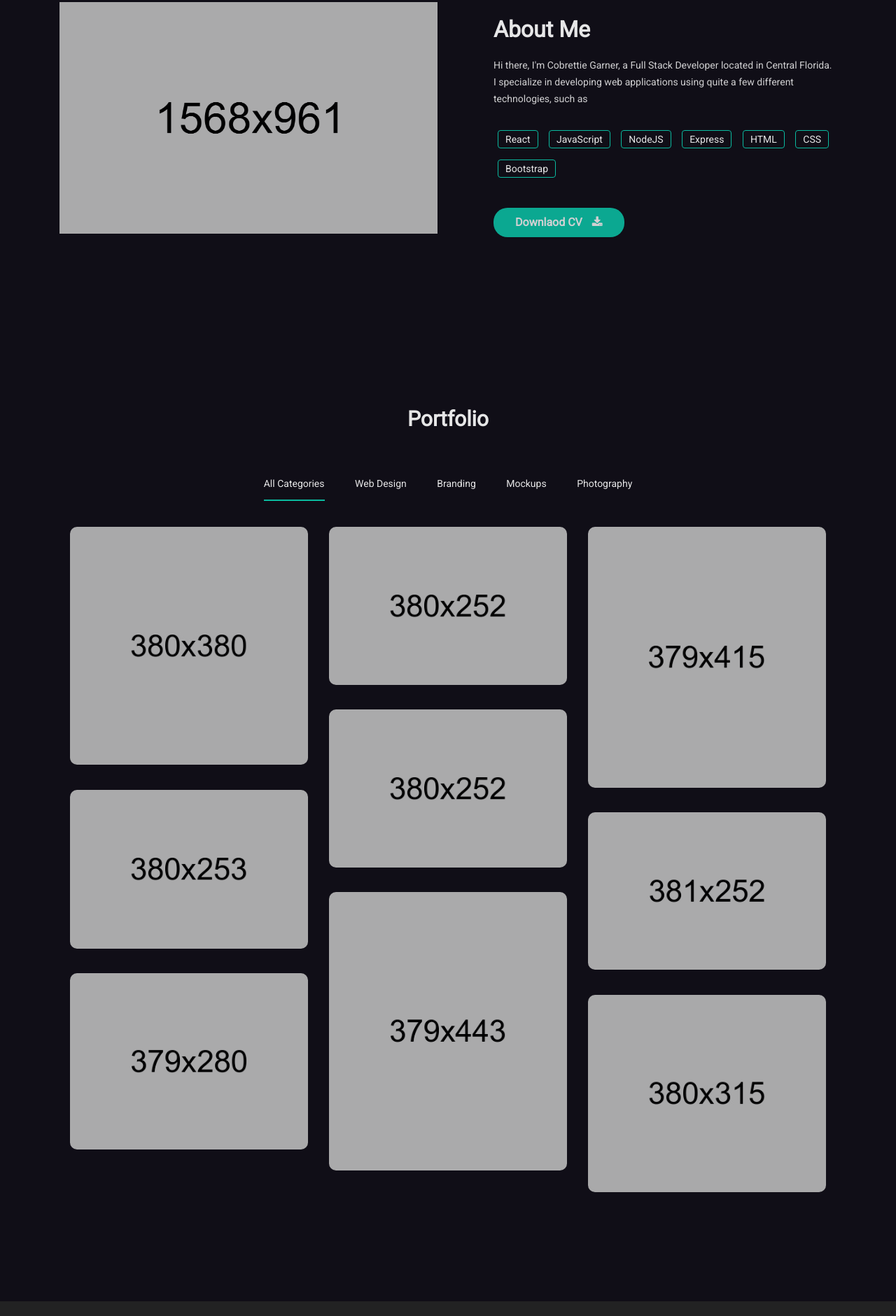
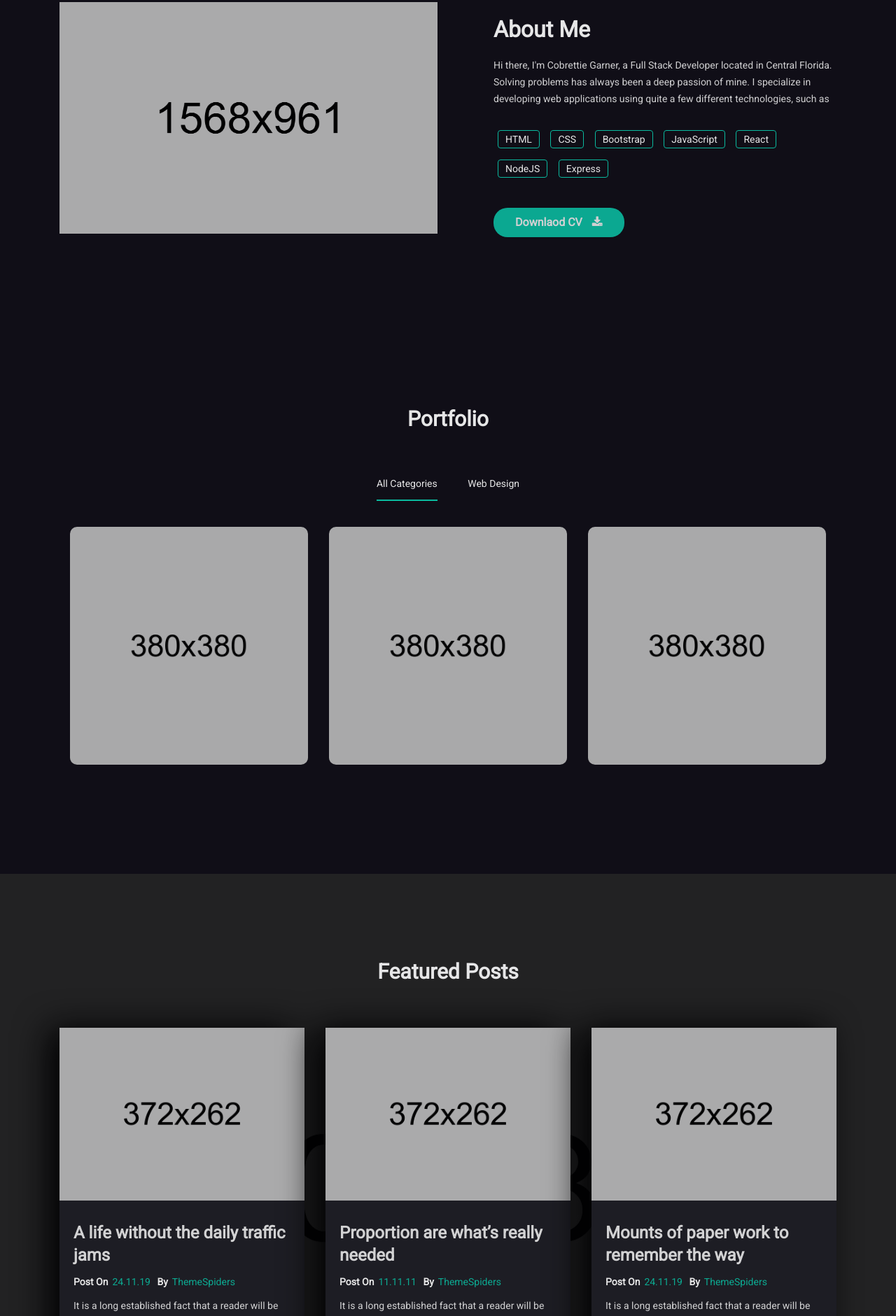
Before and after one commit to Cobrettie/updated-portfolio, a website: page code/html/index.html in a window 1280 px wide. Shown: the part 919-2800 px from the top of the page at 70% size. Drawn offline with Linux system fonts and the light colour scheme.

Commit message:
remove experiences section, remove experiences link from nav, remove un needed content from portfolio

```diff
--- a/code/html/index.html
+++ b/code/html/index.html
@@ -83,9 +83,9 @@
                                 <li class="nav-item">
                                     <a class="nav-link" href="#mh-portfolio">Portfolio</a>
                                 </li>
-                                <li class="nav-item">
+                                <!-- <li class="nav-item">
                                    <a class="nav-link" href="#mh-experience">Experiences</a>
-                                </li>
+                                </li>                                               -->
                                 <!-- <li class="nav-item">
                                     <a class="nav-link" href="#mh-pricing">Pricing</a>
                                 </li> -->
@@ -164,16 +164,16 @@
                     <div class="col-sm-12 col-md-6">
                         <div class="mh-about-inner">
                             <h2 class="wow fadeInUp" data-wow-duration="0.8s" data-wow-delay="0.1s">About Me</h2>
-                            <p class="wow fadeInUp" data-wow-duration="0.8s" data-wow-delay="0.2s">Hi there, I'm Cobrettie Garner, a Full Stack Developer located in Central Florida. I specialize in developing web applications using quite a few different technologies, such as</p>
+                            <p class="wow fadeInUp" data-wow-duration="0.8s" data-wow-delay="0.2s">Hi there, I'm Cobrettie Garner, a Full Stack Developer located in Central Florida. Solving problems has always been a deep passion of mine. I specialize in developing web applications using quite a few different technologies, such as</p>
                             <div class="mh-about-tag wow fadeInUp" data-wow-duration="0.8s" data-wow-delay="0.3s">
                                 <ul>
-                                    <li><span>React</span></li>
-                                    <li><span>JavaScript</span></li>
-                                    <li><span>NodeJS</span></li>
-                                    <li><span>Express</span></li>
                                     <li><span>HTML</span></li>
                                     <li><span>CSS</span></li>
                                     <li><span>Bootstrap</span></li>
+                                    <li><span>JavaScript</span></li>
+                                    <li><span>React</span></li>
+                                    <li><span>NodeJS</span></li>
+                                    <li><span>Express</span></li>
                                 </ul>
                             </div>
                             <a href="" class="btn btn-fill wow fadeInUp" data-wow-duration="0.8s" data-wow-delay="0.4s">Downlaod CV <i class="fa fa-download"></i></a>
@@ -259,9 +259,6 @@
                             <ul>
                                 <li data-filter="*" class="current wow fadeInUp" data-wow-duration="0.8s" data-wow-delay="0.1s"> <span>All Categories</span></li>
                                 <li data-filter=".user-interface" class="wow fadeInUp" data-wow-duration="0.8s" data-wow-delay="0.2s"><span>Web Design</span></li>
-                                <li data-filter=".branding" class="wow fadeInUp" data-wow-duration="0.8s" data-wow-delay="0.3s"><span>Branding</span></li>
-                                <li data-filter=".mockup" class="wow fadeInUp" data-wow-duration="0.8s" data-wow-delay="0.4s"><span>Mockups</span></li>
-                                <li data-filter=".ui" class="wow fadeInUp" data-wow-duration="0.8s" data-wow-delay="0.5s"><span>Photography</span></li>
                             </ul>
                         </div>
                         <div class="mh-project-gallery col-sm-12 wow fadeInUp" id="project-gallery" data-wow-duration="0.8s" data-wow-delay="0.5s">
@@ -279,97 +276,35 @@
                                 </div>
                                 <div class="grid-item col-md-4 col-sm-6 col-xs-12 ui mockup">
                                     <figure>
-                                        <img src="assets/images/portfolio/g2.png" alt="img04">
+                                        <img src="assets/images/portfolio/g1.jpg" alt="img04">
                                         <figcaption class="fig-caption">
                                             <i class="fa fa-search"></i>
                                             <h5 class="title">Creative Design</h5>
                                             <span class="sub-title">Photograpy</span>
-                                            <a href="assets/images/portfolio/g2.png" data-fancybox data-src="#mh"></a>
+                                            <a href="assets/images/portfolio/g1.jpg" data-fancybox data-src="#mh"></a>
                                         </figcaption>
                                     </figure>
                                 </div>
                                 <div class="grid-item col-md-4 col-sm-6 col-xs-12 user-interface">
                                     <figure>
-                                        <img src="assets/images/portfolio/g3.png" alt="img04">
+                                        <img src="assets/images/portfolio/g1.jpg" alt="img04">
                                         <figcaption class="fig-caption">
                                             <i class="fa fa-search"></i>
                                             <h5 class="title">Creative Design</h5>
                                             <span class="sub-title">Photograpy</span>
-                                            <a href="assets/images/portfolio/g3.png" data-fancybox data-src="#mh"></a>
+                                            <a href="assets/images/portfolio/g1.jpg" data-fancybox data-src="#mh"></a>
                                         </figcaption>
                                     </figure>
                                 </div>
-                                <div class="grid-item col-md-4 col-sm-6 col-xs-12 branding">
-                                    <figure>
-                                        <img src="assets/images/portfolio/g5.png" alt="img04">
-                                        <figcaption class="fig-caption">
-                                            <i class="fa fa-search"></i>
-                                            <h5 class="title">Creative Design</h5>
-                                            <span class="sub-title">Photograpy</span>
-                                            <a href="assets/images/portfolio/g5.png" data-fancybox data-src="#mh"></a>
-                                        </figcaption>
-                                    </figure>
-                                </div>
-                                <div class="grid-item col-md-4 col-sm-6 col-xs-12 user-interface">
-                                    <figure>
-                                        <img src="assets/images/portfolio/g4.png" alt="img04">
-                                        <figcaption class="fig-caption">
-                                            <i class="fa fa-search"></i>
-                                            <h5 class="title">Creative Design</h5>
-                                            <span class="sub-title">Photograpy</span>
-                                            <a href="assets/images/portfolio/g4.png" data-fancybox data-src="#mh"></a>
-                                        </figcaption>
-                                    </figure>
-                                </div>
-                                <div class="grid-item col-md-4 col-sm-6 col-xs-12 branding">
-                                    <figure>
-                                        <img src="assets/images/portfolio/g6.png" alt="img04">
-                                        <figcaption class="fig-caption">
-                                            <i class="fa fa-search"></i>
-                                            <h5 class="title">Creative Design</h5>
-                                            <span class="sub-title">Photograpy</span>
-                                            <a href="assets/images/portfolio/g6.png" data-fancybox data-src="#mh"></a>
-                                        </figcaption>
-                                    </figure>
-                                </div>
-                                <div class="grid-item col-md-4 col-sm-6 col-xs-12 branding">
-                                    <figure>
-                                        <img src="assets/images/portfolio/g8.png" alt="img04">
-                                        <figcaption class="fig-caption">
-                                            <i class="fa fa-search"></i>
-                                            <h5 class="title">Creative Design</h5>
-                                            <span class="sub-title">Photograpy</span>
-                                            <a href="assets/images/portfolio/g8.png" data-fancybox data-src="#mh"></a>
-                                        </figcaption>
-                                    </figure>
-                                </div>
-                                <div class="grid-item col-md-4 col-sm-6 col-xs-12 ui">
-                                    <figure>
-                                        <img src="assets/images/portfolio/g9.png" alt="img04">
-                                        <figcaption class="fig-caption">
-                                            <i class="fa fa-search"></i>
-                                            <h5 class="title">Creative Design</h5>
-                                            <span class="sub-title">Photograpy</span>
-                                            <a href="assets/images/portfolio/g9.png" data-fancybox data-src="#mh"></a>
-                                        </figcaption>
-                                    </figure>
-                                </div>
-                                <div class="grid-item col-md-4 col-sm-6 col-xs-12 branding">
-                                    <figure>
-                                        <img src="assets/images/portfolio/g7.jpg" alt="img04">
-                                        <figcaption class="fig-caption">
-                                            <i class="fa fa-search"></i>
-                                            <h5 class="title">Creative Design</h5>
-                                            <span class="sub-title">Photograpy</span>
-                                            <a href="assets/images/portfolio/g7.jpg" data-fancybox="gallery"></a>
-                                        </figcaption>
-                                    </figure>
-                                </div>
+
                             </div> <!-- End: .grid .project-gallery -->
                         </div> <!-- End: .grid .project-gallery -->
                     </div> <!-- End: .part -->
                 </div> <!-- End: .row -->
             </div>
+
+            <!-- When clicking on portfolio card, these modals will show -->
+
             <div class="mh-portfolio-modal" id="mh">
                 <div class="container">
                     <div class="row mh-portfolio-modal-inner">
@@ -416,44 +351,53 @@
            EXPERIENCES
         ===================
         -->
-        <section class="mh-experince image-bg featured-img-one" id="mh-experience">
+
+        <!-- <section class="mh-experince image-bg featured-img-one" id="mh-experience">
             <div class="img-color-overlay">
                 <div class="container">
                     <div class="row section-separator">
                         <div class="col-sm-12 col-md-6">
                             <div class="mh-education">
                                 <h3 class="wow fadeInUp" data-wow-duration="0.8s" data-wow-delay="0.2s">Education</h3>
-                                <div class="mh-education-deatils">
+                                <div class="mh-education-deatils"> -->
+
                                     <!-- Education Institutes-->
-                                    <div class="mh-education-item dark-bg wow fadeInUp" data-wow-duration="0.8s" data-wow-delay="0.3s">
+
+                                    <!-- <div class="mh-education-item dark-bg wow fadeInUp" data-wow-duration="0.8s" data-wow-delay="0.3s">
                                         <h4>Art & Multimedia From <a href="">Oxford University</a></h4>
                                         <div class="mh-eduyear">2005-2008</div>
                                         <p>It is a long established fact that a reader will be distracted by the readable content of a
                                         page when looking at its layout. The point of using  Lorem Ipsum </p>
-                                    </div>
+                                    </div>                                 -->
+
                                     <!-- Education Institutes-->
-                                    <div class="mh-education-item dark-bg wow fadeInUp" data-wow-duration="0.8s" data-wow-delay="0.5s">
+
+                                    <!-- <div class="mh-education-item dark-bg wow fadeInUp" data-wow-duration="0.8s" data-wow-delay="0.5s">
                                         <h4>Art & Multimedia From <a href="">Oxford University</a></h4>
                                         <div class="mh-eduyear">2005-2008</div>
                                         <p>It is a long established fact that a reader will be distracted by the readable content of a
                                         page when looking at its layout. The point of using  Lorem Ipsum </p>
-                                    </div>
+                                    </div>   -->
+
                                     <!-- Education Institutes-->
-                                    <div class="mh-education-item dark-bg wow fadeInUp" data-wow-duration="0.8s" data-wow-delay="0.6s">
+
+                                    <!-- <div class="mh-education-item dark-bg wow fadeInUp" data-wow-duration="0.8s" data-wow-delay="0.6s">
                                         <h4>Art & Multimedia From <a href="">Oxford University</a></h4>
                                         <div class="mh-eduyear">2005-2008</div>
                                         <p>It is a long established fact that a reader will be distracted by the readable content of a
                                         page when looking at its layout. The point of using L orem Ipsum </p>
-                                    </div>
-                                </div>
+                                    </div> -->
+                                <!-- </div>
                             </div>
                         </div>
                         <div class="col-sm-12 col-md-6">
                             <div class="mh-work">
                                  <h3>Work Experience</h3>
-                                <div class="mh-experience-deatils">
+                                <div class="mh-experience-deatils"> -->
+
                                     <!-- Education Institutes-->
-                                    <div class="mh-work-item dark-bg wow fadeInUp" data-wow-duration="0.8s" data-wow-delay="0.4s">
+
+                                    <!-- <div class="mh-work-item dark-bg wow fadeInUp" data-wow-duration="0.8s" data-wow-delay="0.4s">
                                         <h4>UI/UX Designer <a href="">IronSketch</a></h4>
                                         <div class="mh-eduyear">2005-2008</div>
                                         <span>Responsibility :</span>
@@ -461,9 +405,11 @@
                                             <li><i class="fa fa-circle"></i>Validate CSS</li>
                                             <li><i class="fa fa-circle"></i>Project Management</li>
                                         </ul>
-                                    </div>
+                                    </div>                                 -->
+
                                     <!-- Education Institutes-->
-                                    <div class="mh-work-item dark-bg wow fadeInUp" data-wow-duration="0.8s" data-wow-delay="0.6s">
+
+                                    <!-- <div class="mh-work-item dark-bg wow fadeInUp" data-wow-duration="0.8s" data-wow-delay="0.6s">
                                         <h4>Art & Multimedia From <a href="">Oxford University</a></h4>
                                         <div class="mh-eduyear">2005-2008</div>
                                         <span>Responsibility :</span>
@@ -471,31 +417,35 @@
                                             <li><i class="fa fa-circle"></i>Validate CSS</li>
                                             <li><i class="fa fa-circle"></i>Project Management</li>
                                         </ul>
-                                    </div>
+                                    </div>     -->
+
                                     <!-- Education Institutes-->
-                                    <div class="mh-work-item dark-bg wow fadeInUp" data-wow-duration="0.8s" data-wow-delay="0.7s">
+
+                                    <!-- <div class="mh-work-item dark-bg wow fadeInUp" data-wow-duration="0.8s" data-wow-delay="0.7s">
                                         <h4>Art & Multimedia From <a href="">Oxford University</a></h4>
                                         <div class="mh-eduyear">2005-2008</div>
                                         <span>Responsibility :</span>
                                         <ul class="work-responsibility">
                                             <li><i class="fa fa-circle"></i>Validate CSS</li>
                                             <li><i class="fa fa-circle"></i>Project Management</li>
-                                        </ul>
-                                    </div>
+                                        </ul> -->
+
+                                    <!-- </div>
                                 </div>
                             </div>
                         </div>
                     </div>
                 </div>
             </div>
-        </section>
+        </section>        -->
 
         <!--
         ===================
-           QUATES
+           Interested In Working Together
         ===================
         -->
-        <section class="mh-quates image-bg home-2-img">
+
+        <!-- <section class="mh-quates image-bg home-2-img">
             <div class="img-color-overlay">
                 <div class="container">
                     <div class="row section-separator">
@@ -508,7 +458,7 @@
                     </div>
                 </div>
             </div>
-        </section>
+        </section> -->
 
         <!--
         ===================
```
